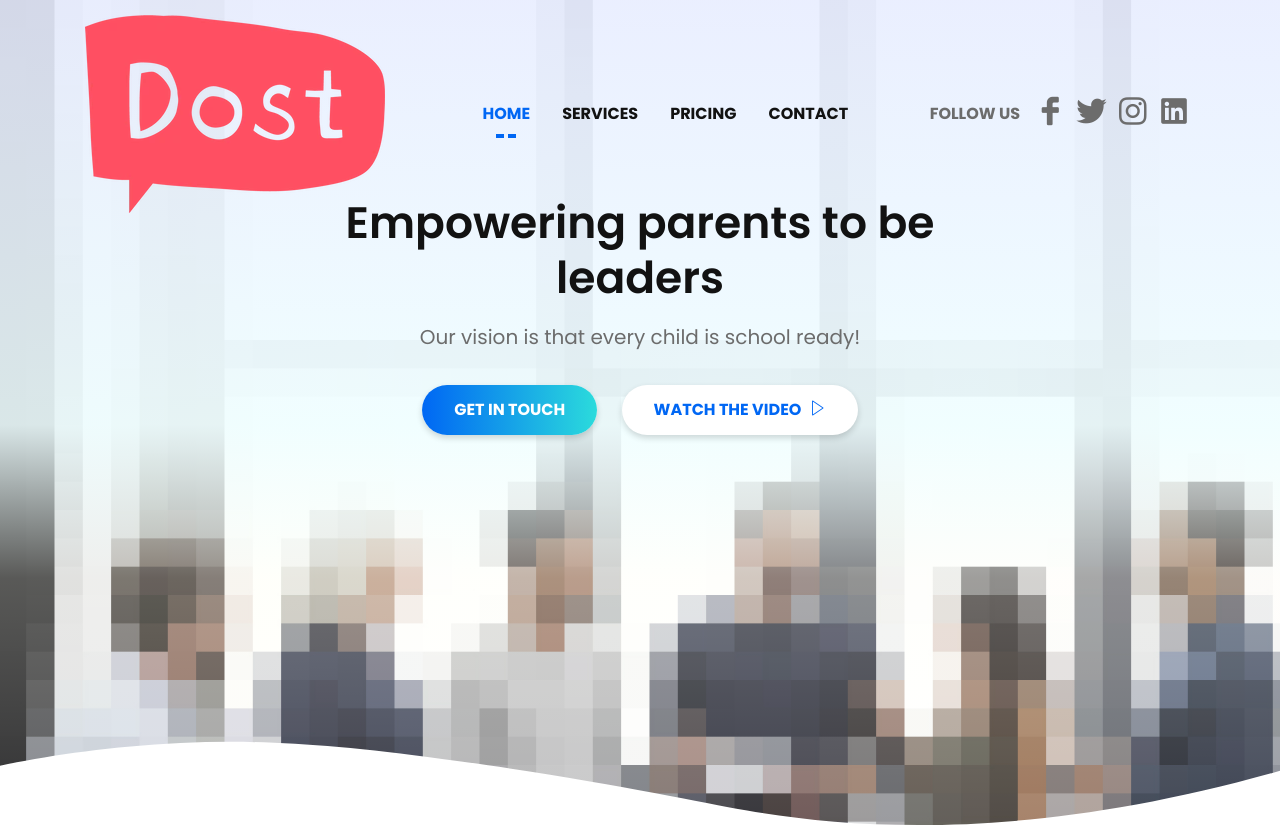
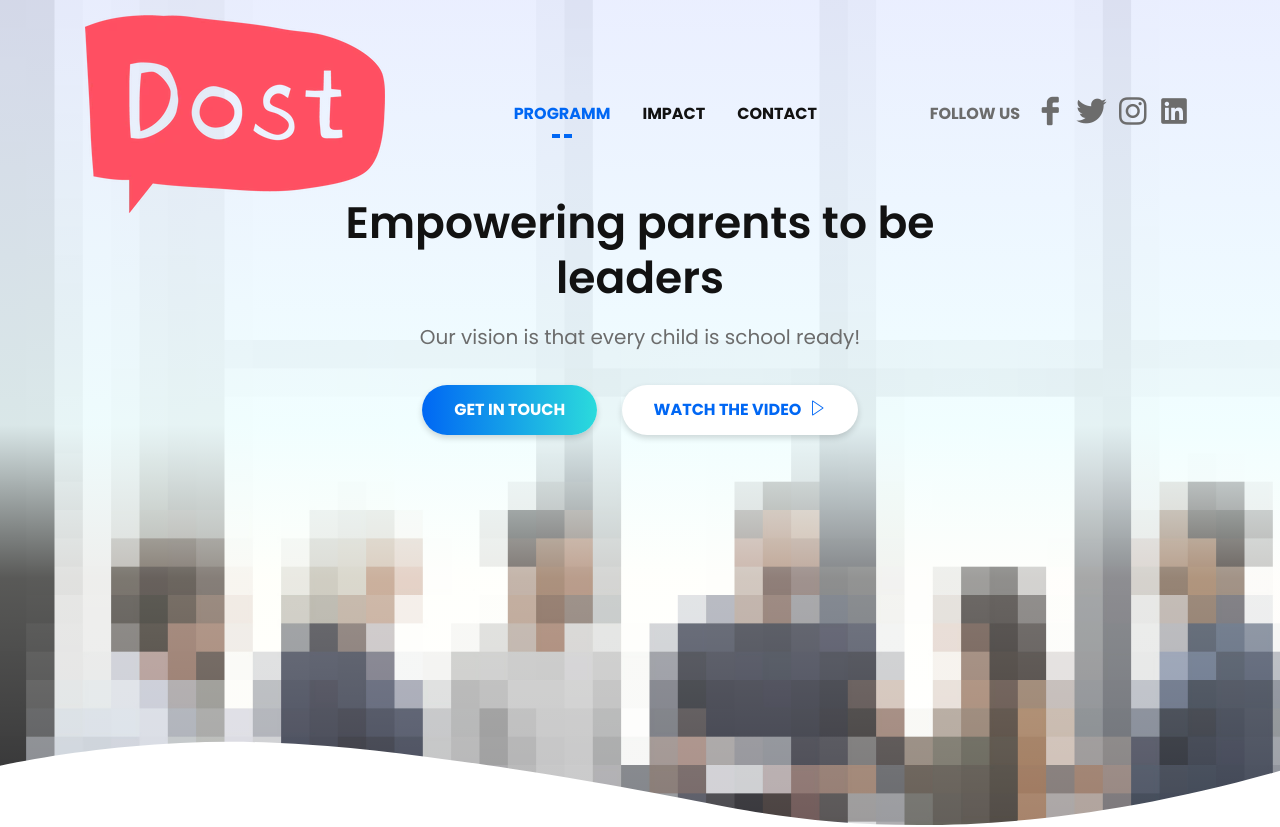
Before and after one commit to vshal122/vishaleducation.github.io, a plain HTML site: page index.html in a window 1280 px wide. Shown: the top 827 px of the page. Drawn offline with Linux system fonts and the light colour scheme; files whose address does not match are found by name.

Commit message:
Update index.html

```diff
--- a/index.html
+++ b/index.html
@@ -56,14 +56,12 @@
                             <div class="collapse navbar-collapse sub-menu-bar" id="navbarOne">
                                 <ul class="navbar-nav m-auto">
                                     <li class="nav-item active">
-                                        <a class="page-scroll" href="#home">HOME</a>
+                                        <a class="page-scroll" href="#home">PROGRAMM</a>
                                     </li>
                                     <li class="nav-item">
-                                        <a class="page-scroll" href="#service">SERVICES</a>
+                                        <a class="page-scroll" href="#service">IMPACT</a>
                                     </li>
-                                    <li class="nav-item">
-                                        <a class="page-scroll" href="#pricing">PRICING</a>
-                                    </li>
+
                                     <li class="nav-item">
                                         <a class="page-scroll" href="#contact">CONTACT</a>
                                     </li>
@@ -94,7 +92,7 @@
                             <p class="text">Our vision is that every child is school ready!</p>
                             <ul class="header-btn">
                                 <li><a class="main-btn btn-one" href="#">GET IN TOUCH</a></li>
-                                <li><a class="main-btn btn-two video-popup" href="https://www.youtube.com/watch?v=r44RKWyfcFw">WATCH THE VIDEO <i class="lni-play"></i></a></li>
+                                <li><a class="main-btn btn-two video-popup" href="https://www.youtube.com/watch?v=unw91kUCsB8">WATCH THE VIDEO <i class="lni-play"></i></a></li>
                             </ul>
                         </div> <!-- header content -->
                     </div>
```
